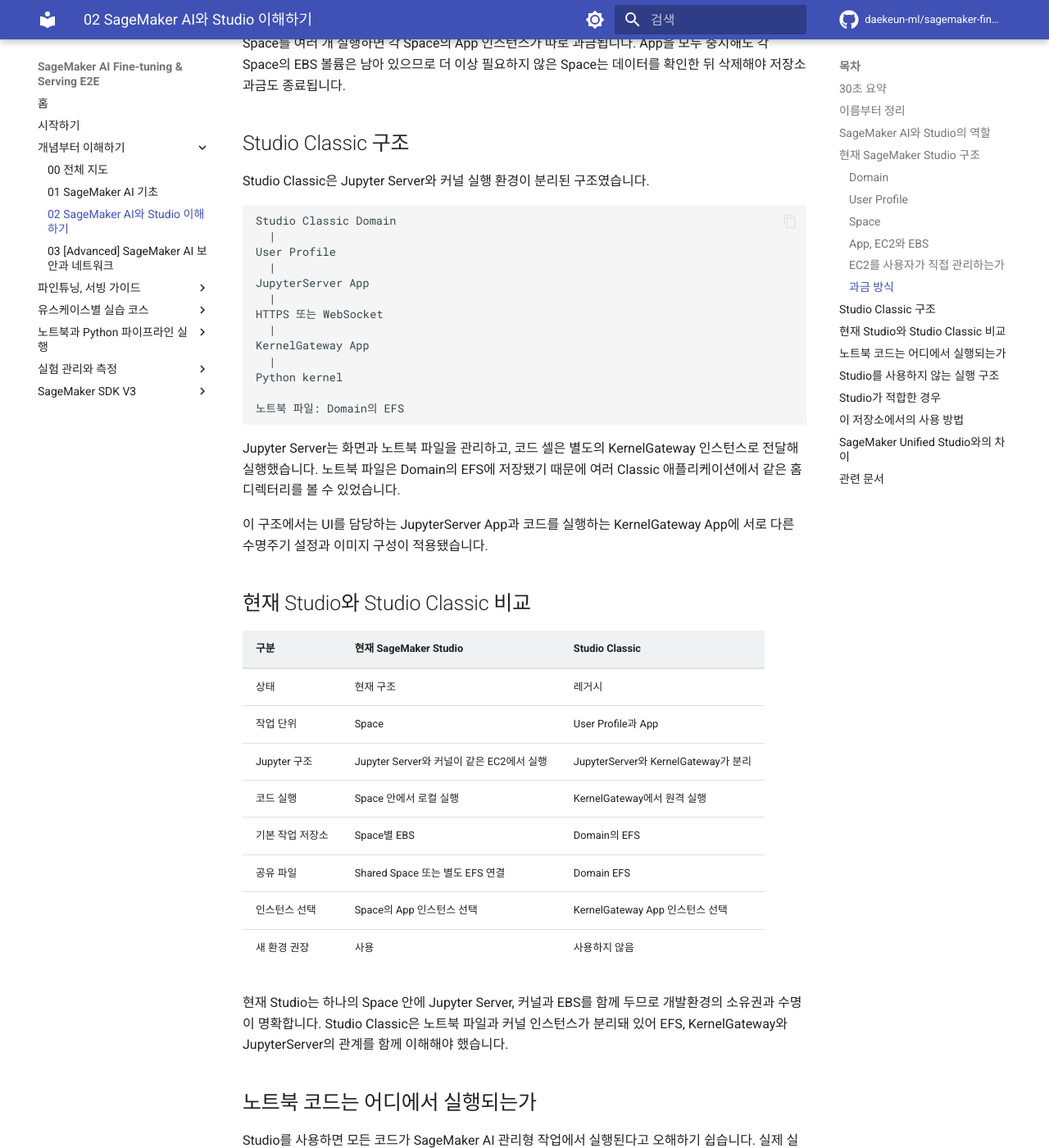
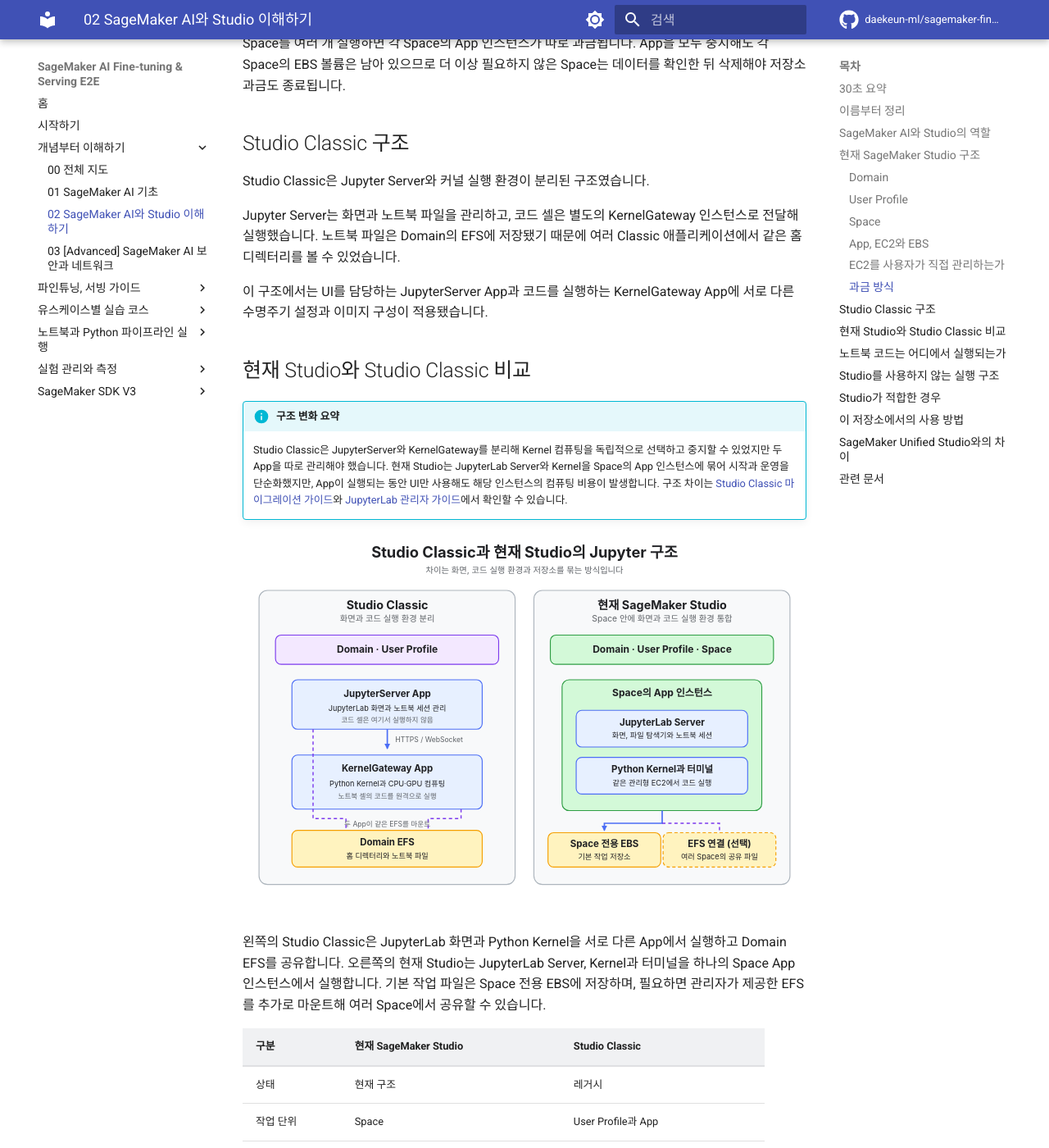
Before and after one commit to daekeun-ml/sagemaker-finetune-serve-e2e, an MkDocs documentation site: the page built from docs/concepts/02_sagemaker_ai_vs_studio.md, in a window 1280 px wide and 1400 px high, scrolled down 5946 px. Shown: the whole window at 82% size. Built offline with MkDocs 1.6.1 and Material for MkDocs 9.7.7, drawn with Linux system fonts in a browser that asks for light colours; comment, search, counter and statistics services are not loaded; some of the changed text lies outside the part shown.

Commit message:
Clarify SageMaker AI and Studio concepts

````diff
--- a/docs/concepts/02_sagemaker_ai_vs_studio.md
+++ b/docs/concepts/02_sagemaker_ai_vs_studio.md
@@ -133,27 +133,18 @@
 
 Studio Classic은 Jupyter Server와 커널 실행 환경이 분리된 구조였습니다.
 
-```text
-Studio Classic Domain
-  |
-User Profile
-  |
-JupyterServer App
-  |
-HTTPS 또는 WebSocket
-  |
-KernelGateway App
-  |
-Python kernel
-
-노트북 파일: Domain의 EFS
-```
-
 Jupyter Server는 화면과 노트북 파일을 관리하고, 코드 셀은 별도의 KernelGateway 인스턴스로 전달해 실행했습니다. 노트북 파일은 Domain의 EFS에 저장됐기 때문에 여러 Classic 애플리케이션에서 같은 홈 디렉터리를 볼 수 있었습니다.
 
 이 구조에서는 UI를 담당하는 JupyterServer App과 코드를 실행하는 KernelGateway App에 서로 다른 수명주기 설정과 이미지 구성이 적용됐습니다.
 
 ## 현재 Studio와 Studio Classic 비교
+
+!!! info "구조 변화 요약"
+    Studio Classic은 JupyterServer와 KernelGateway를 분리해 Kernel 컴퓨팅을 독립적으로 선택하고 중지할 수 있었지만 두 App을 따로 관리해야 했습니다. 현재 Studio는 JupyterLab Server와 Kernel을 Space의 App 인스턴스에 묶어 시작과 운영을 단순화했지만, App이 실행되는 동안 UI만 사용해도 해당 인스턴스의 컴퓨팅 비용이 발생합니다. 구조 차이는 [Studio Classic 마이그레이션 가이드](https://docs.aws.amazon.com/sagemaker/latest/dg/studio-updated-migrate-lcc.html)와 [JupyterLab 관리자 가이드](https://docs.aws.amazon.com/sagemaker/latest/dg/studio-updated-jl-admin-guide.html)에서 확인할 수 있습니다.
+
+![Studio Classic의 JupyterServer와 KernelGateway 분리 구조, 현재 Studio의 Space 단위 통합 구조 비교](../images/sagemaker-studio-classic-vs-current.svg)
+
+왼쪽의 Studio Classic은 JupyterLab 화면과 Python Kernel을 서로 다른 App에서 실행하고 Domain EFS를 공유합니다. 오른쪽의 현재 Studio는 JupyterLab Server, Kernel과 터미널을 하나의 Space App 인스턴스에서 실행합니다. 기본 작업 파일은 Space 전용 EBS에 저장하며, 필요하면 관리자가 제공한 EFS를 추가로 마운트해 여러 Space에서 공유할 수 있습니다.
 
 | 구분 | 현재 SageMaker Studio | Studio Classic |
 |---|---|---|
@@ -165,8 +156,6 @@
 | 공유 파일 | Shared Space 또는 별도 EFS 연결 | Domain EFS |
 | 인스턴스 선택 | Space의 App 인스턴스 선택 | KernelGateway App 인스턴스 선택 |
 | 새 환경 권장 | 사용 | 사용하지 않음 |
-
-현재 Studio는 하나의 Space 안에 Jupyter Server, 커널과 EBS를 함께 두므로 개발환경의 소유권과 수명이 명확합니다. Studio Classic은 노트북 파일과 커널 인스턴스가 분리돼 있어 EFS, KernelGateway와 JupyterServer의 관계를 함께 이해해야 했습니다.
 
 ## 노트북 코드는 어디에서 실행되는가
 
@@ -229,7 +218,7 @@
 
 ## SageMaker Unified Studio와의 차이
 
-SageMaker Unified Studio는 현재 SageMaker 플랫폼에서 데이터, 분석, ML과 생성형 AI 도구를 통합하는 별도 개발환경입니다. SageMaker Studio의 `v2`나 단순한 후속 버전이 아닙니다.
+SageMaker Unified Studio는 현재 SageMaker 플랫폼에서 데이터, 분석, ML과 생성형 AI 도구를 통합하는 별도 개발환경입니다. SageMaker AI용 웹 개발환경인 SageMaker Studio와는 목적과 리소스 구조가 다릅니다. 기능과 프로젝트 구조는 [SageMaker Unified Studio 사용자 가이드](https://docs.aws.amazon.com/sagemaker-unified-studio/latest/userguide/what-is-sagemaker-unified-studio.html)에서 확인할 수 있습니다.
 
 이 저장소는 SageMaker AI API를 직접 사용하므로 SageMaker Studio와 Unified Studio 모두 필수는 아닙니다. Unified Studio에서 같은 API와 권한을 사용할 수 있는 개발환경을 구성했다면 실행할 수 있지만, 이 문서의 Domain, User Profile과 Space 설명은 SageMaker AI의 Studio를 기준으로 합니다.
 
````
Also changed, not shown: docs/concepts/01_sagemaker_basics.md (+5 -0 lines), docs/images/sagemaker-studio-classic-vs-current.svg (added).
